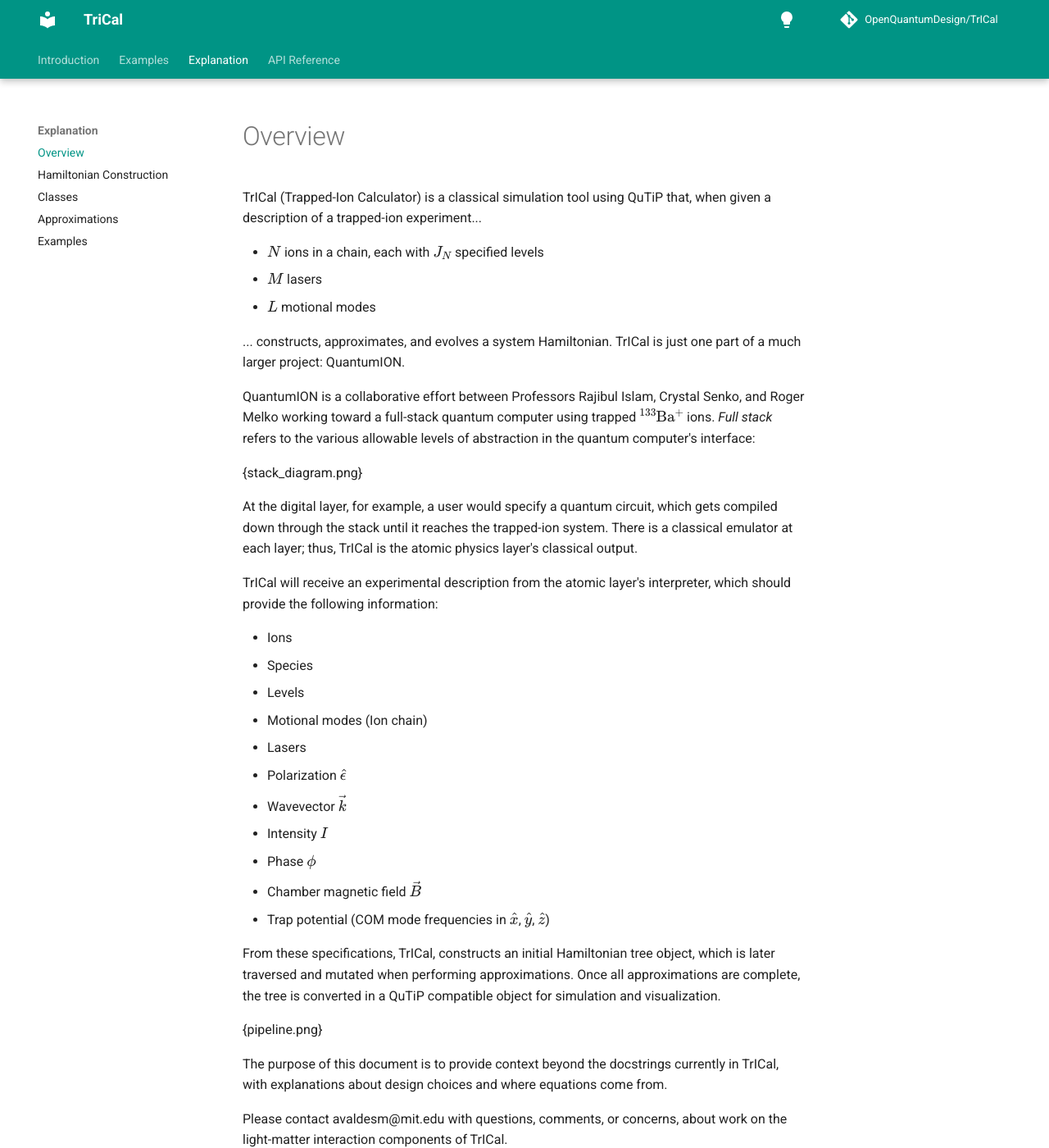
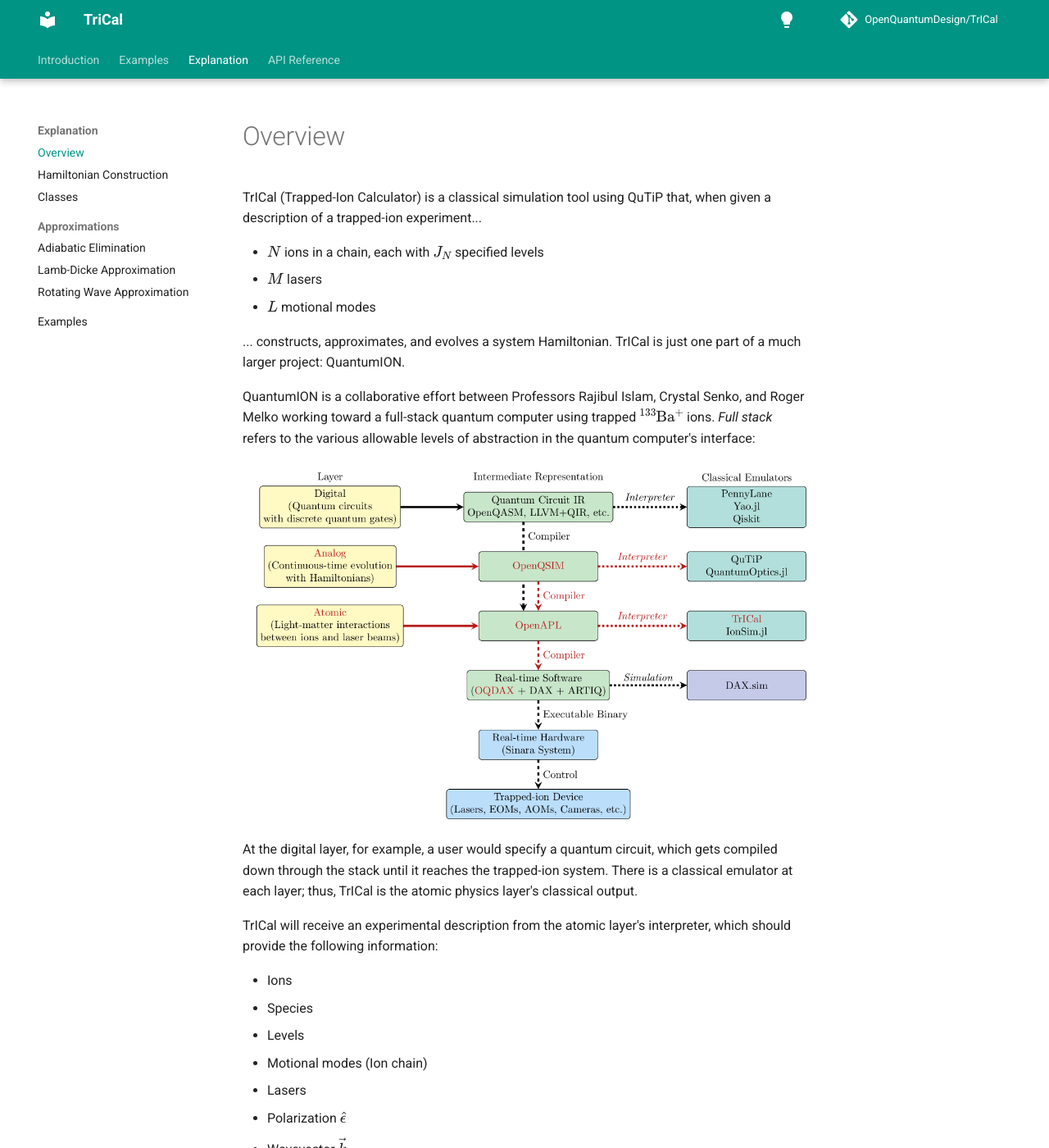
Before and after one commit to OpenQuantumDesign/oqd-trical, an MkDocs documentation site: the page built from docs/explanation/overview.md, in a window 1280 px wide and 1400 px high. Shown: the whole window at 82% size. Built offline with MkDocs 1.6.1 and Material for MkDocs 9.7.7, drawn with Linux system fonts in a browser that asks for light colours; comment, search, counter and statistics services are not loaded.

Commit message:
Updated documentation, added figures and also split approximations into multiple files

```diff
--- a/docs/explanation/overview.md
+++ b/docs/explanation/overview.md
@@ -8,7 +8,7 @@
 
 QuantumION is a collaborative effort between Professors Rajibul Islam, Crystal Senko, and Roger Melko working toward a full-stack quantum computer using trapped $^{133}\text{Ba}^{+}$ ions. _Full stack_ refers to the various allowable levels of abstraction in the quantum computer's interface:
 
-{stack_diagram.png}
+![](../figures/stack_diagram.png)
 
 At the digital layer, for example, a user would specify a quantum circuit, which gets compiled down through the stack until it reaches the trapped-ion system. There is a classical emulator at each layer; thus, TrICal is the atomic physics layer's classical output.
 
@@ -28,7 +28,7 @@
 
 From these specifications, TrICal, constructs an initial Hamiltonian tree object, which is later traversed and mutated when performing approximations. Once all approximations are complete, the tree is converted in a QuTiP compatible object for simulation and visualization.
 
-{pipeline.png}
+![](../figures/pipeline.png)
 
 The purpose of this document is to provide context beyond the docstrings currently in TrICal, with explanations about design choices and where equations come from.
 
--- a/mkdocs.yaml
+++ b/mkdocs.yaml
@@ -23,7 +23,10 @@
       - Overview: explanation/overview.md
       - Hamiltonian Construction: explanation/hamiltonian_construction.md
       - Classes: explanation/classes.md
-      - Approximations: explanation/approximations.md
+      - Approximations:
+          - Adiabatic Elimination: explanation/approximations/adiabatic_elimination.md
+          - Lamb-Dicke Approximation: explanation/approximations/lamb_dicke.md
+          - Rotating Wave Approximation: explanation/approximations/rotating_wave.md
       - Examples: explanation/examples.md
   - API Reference:
       - Reference:
```
Also changed, not shown: docs/explanation/approximations.md (deleted, +0 -193 lines), docs/explanation/approximations/adiabatic_elimination.md (added, +69 -0 lines), docs/explanation/approximations/lamb_dicke.md (added, +81 -0 lines), docs/explanation/approximations/rotating_wave.md (added, +23 -0 lines), docs/explanation/examples.md (+13 -21 lines), docs/figures/pipeline.png (added), docs/figures/raman_transition.png (added), docs/figures/single_photon.png (added), docs/figures/stack_diagram.png (added).
